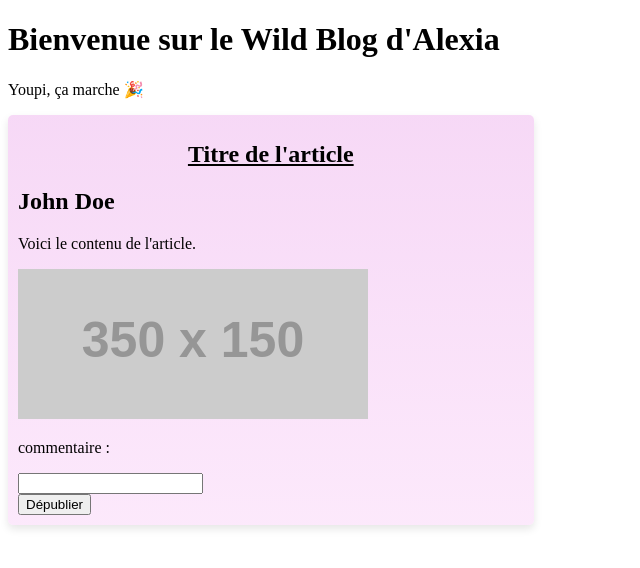
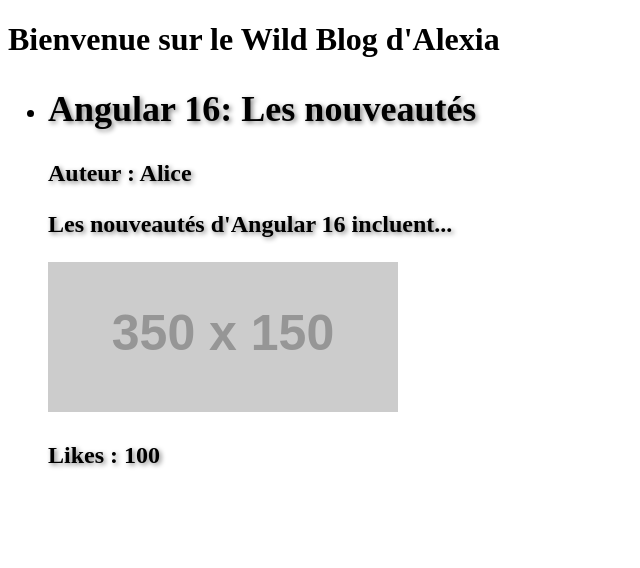
Before and after one commit to AlexiaGu/wild_blog, an Angular app: page / in a window 1280 px wide. Shown: the top 568 px of the page, without its empty margins (0-640 px from the left). Built offline with nearby package versions, Linux system fonts and the light colour scheme.

Commit message:
quete 04 : Les directives

```diff
--- a/src/app/app.component.html
+++ b/src/app/app.component.html
@@ -180,9 +180,29 @@
 <main class="main">
   <div class="content">
     <h1>Bienvenue sur le Wild Blog d'{{ title }}</h1>
-    <p>Youpi, ça marche 🎉</p>
-    <!-- appel du composant dans le fichier html du composant parent -->
-    <app-article></app-article>
+    <ul>
+      <!-- affichage des articles publiés -->
+      <!-- verification longueur tableau si articles publiés affiche les articles -->
+      @if (publishedArticles.length > 0) { @for (article of articles; track
+      $index){ @if (article.isPublished) {
+      <!-- affichage personnalisé si 100 likes ou plus sur un article -->
+      <li [ngClass]="{ 'popular-article': article.likes >= 100 }">
+        <h2 [ngStyle]="{ color: article.likes >= 150 ? 'green' : 'black' }">
+          {{ article.title }}
+        </h2>
+        <p>Auteur : {{ article.author }}</p>
+        <p>{{ article.content }}</p>
+        <img [src]="article.image" alt="{{ article.title }}" />
+        <p>Likes : {{ article.likes }}</p>
+      </li>
+      <!-- Sinon affiche le message suivant si 0 article publié -->
+      } }}@else {
+      <p>Aucun article publié pour le moment</p>
+      }
+    </ul>
+
+    <!-- appel du composant article dans le fichier html du composant parent -->
+    <!-- <app-article></app-article> -->
   </div>
   <div class="divider" role="separator" aria-label="Divider"></div>
 </main>
--- a/src/app/app.component.scss
+++ b/src/app/app.component.scss
@@ -0,0 +1,5 @@
+.popular-article {
+  font-size: 1.5em;
+  text-shadow: 2px 2px 5px gray;
+  font-weight: bold;
+}
--- a/src/app/app.component.ts
+++ b/src/app/app.component.ts
@@ -1,15 +1,52 @@
+import { CommonModule } from '@angular/common';
 import { Component } from '@angular/core';
 import { RouterOutlet } from '@angular/router';
-import { ArticleComponent } from './article/article.component';
+// import { ArticleComponent } from './article/article.component';
 
 @Component({
   selector: 'app-root',
   standalone: true,
-  imports: [RouterOutlet, ArticleComponent],
+  imports: [RouterOutlet, CommonModule],
   templateUrl: './app.component.html',
   //  template: '<h1>"hello you"</h1>',
   styleUrl: './app.component.scss',
 })
 export class AppComponent {
   title: string = 'Alexia';
+  articles = [
+    {
+      title: 'Angular 16: Les nouveautés',
+      author: 'Alice',
+      content: "Les nouveautés d'Angular 16 incluent...",
+      image: 'https://via.placeholder.com/350x150',
+      isPublished: true,
+      comment: '',
+      likes: 100,
+    },
+    {
+      title: 'Développer une API REST',
+      author: 'Bob',
+      content: 'Développer une API REST nécessite...',
+      image: 'https://via.placeholder.com/350x150',
+      isPublished: false,
+      comment: '',
+      likes: 160,
+    },
+    {
+      title: 'Pourquoi TypeScript est essentiel ?',
+      author: 'Charlie',
+      content: 'TypeScript apporte de la robustesse...',
+      image: 'https://via.placeholder.com/350x150',
+      isPublished: false,
+      comment: '',
+      likes: 200,
+    },
+  ];
+  togglePublish(article: any): void {
+    article.isPublished = !article.isPublished;
+  }
+
+  get publishedArticles() {
+    return this.articles.filter((article) => article.isPublished);
+  }
 }
--- a/src/app/article/article.component.html
+++ b/src/app/article/article.component.html
@@ -1,6 +1,6 @@
-<div class="card-content">
-  <!-- contenu de l'article masqué si contenu dépublié -->
-  <div [hidden]="!article.isPublished">
+<!-- <div class="card-content"> -->
+<!-- contenu de l'article masqué si contenu dépublié -->
+<!-- <div [hidden]="!article.isPublished">
     <h1 class="card-title">{{ article.title }}</h1>
     <h2>{{ article.author }}</h2>
 
@@ -9,9 +9,9 @@
 
     <p>commentaire : {{ comment }}</p>
     <input type="text" [(ngModel)]="comment" />
-  </div>
-  <!-- bouton de publication / dépublication -->
-  <button (click)="togglePublication()">
+  </div> -->
+<!-- bouton de publication / dépublication -->
+<!-- <button (click)="togglePublication()">
     {{ article.isPublished ? "Dépublier" : "Publier" }}
   </button>
-</div>
+</div> -->
--- a/src/app/article/article.component.scss
+++ b/src/app/article/article.component.scss
@@ -1,26 +1,26 @@
-.card-content {
-  background-image: linear-gradient(to top, #fad9f995, #eca8eb71);
-  border-radius: 5px;
-  box-shadow: 0 4px 8px rgba(0, 0, 0, 0.1);
-  overflow: hidden;
-  transition: transform 0.3s, box-shadow 0.3s;
-  text-align: justify;
-  height: 50%;
-  width: 40%;
-  padding: 10px;
+// .card-content {
+//   background-image: linear-gradient(to top, #fad9f995, #eca8eb71);
+//   border-radius: 5px;
+//   box-shadow: 0 4px 8px rgba(0, 0, 0, 0.1);
+//   overflow: hidden;
+//   transition: transform 0.3s, box-shadow 0.3s;
+//   text-align: justify;
+//   height: 50%;
+//   width: 40%;
+//   padding: 10px;
 
-  &:hover {
-    transform: translateY(-10px);
-    box-shadow: 0 8px 16px rgba(0, 0, 0, 0.2);
-  }
+//   &:hover {
+//     transform: translateY(-10px);
+//     box-shadow: 0 8px 16px rgba(0, 0, 0, 0.2);
+//   }
 
-  .card-title {
-    font-size: 1.5em;
-    text-align: center;
-    text-decoration: underline;
-  }
+//   .card-title {
+//     font-size: 1.5em;
+//     text-align: center;
+//     text-decoration: underline;
+//   }
 
-  .theories {
-    padding: 0px 10px 10px;
-  }
-}
+//   .theories {
+//     padding: 0px 10px 10px;
+//   }
+// }
--- a/src/app/article/article.component.ts
+++ b/src/app/article/article.component.ts
@@ -1,28 +1,28 @@
-import { Component } from '@angular/core';
-import { FormsModule } from '@angular/forms';
-import { Article } from './article.model';
+// import { Component } from '@angular/core';
+// import { FormsModule } from '@angular/forms';
+// import { Article } from './article.model';
 
-@Component({
-  selector: 'app-article',
-  standalone: true,
-  imports: [FormsModule],
-  templateUrl: './article.component.html',
-  styleUrl: './article.component.scss',
-})
-export class ArticleComponent {
-  // pour récuperer le typage provenant du fichier article.models.ts
-  article: Article = {
-    title: "Titre de l'article",
-    author: 'John Doe',
-    content: "Voici le contenu de l'article.",
-    image: 'https://via.placeholder.com/350x150',
-    isPublished: true,
-    comment: '',
-  };
-  //évite une erreur indiquant que la propriété comment n'existe pas
-  comment: string = '';
+// @Component({
+//   selector: 'app-article',
+//   standalone: true,
+//   imports: [FormsModule],
+//   templateUrl: './article.component.html',
+//   styleUrl: './article.component.scss',
+// })
+// export class ArticleComponent {
+//   // pour récuperer le typage provenant du fichier article.models.ts
+//   article: Article = {
+//     title: "Titre de l'article",
+//     author: 'John Doe',
+//     content: "Voici le contenu de l'article.",
+//     image: 'https://via.placeholder.com/350x150',
+//     isPublished: true,
+//     comment: '',
+//   };
+//   //évite une erreur indiquant que la propriété comment n'existe pas
+//   comment: string = '';
 
-  togglePublication(): void {
-    this.article.isPublished = !this.article.isPublished;
-  }
-}
+//   togglePublication(): void {
+//     this.article.isPublished = !this.article.isPublished;
+//   }
+// }
```
Also changed, not shown: src/app/article/article.model.ts (+9 -9 lines), 1 other file (tests, documents, lock files or other folders).
